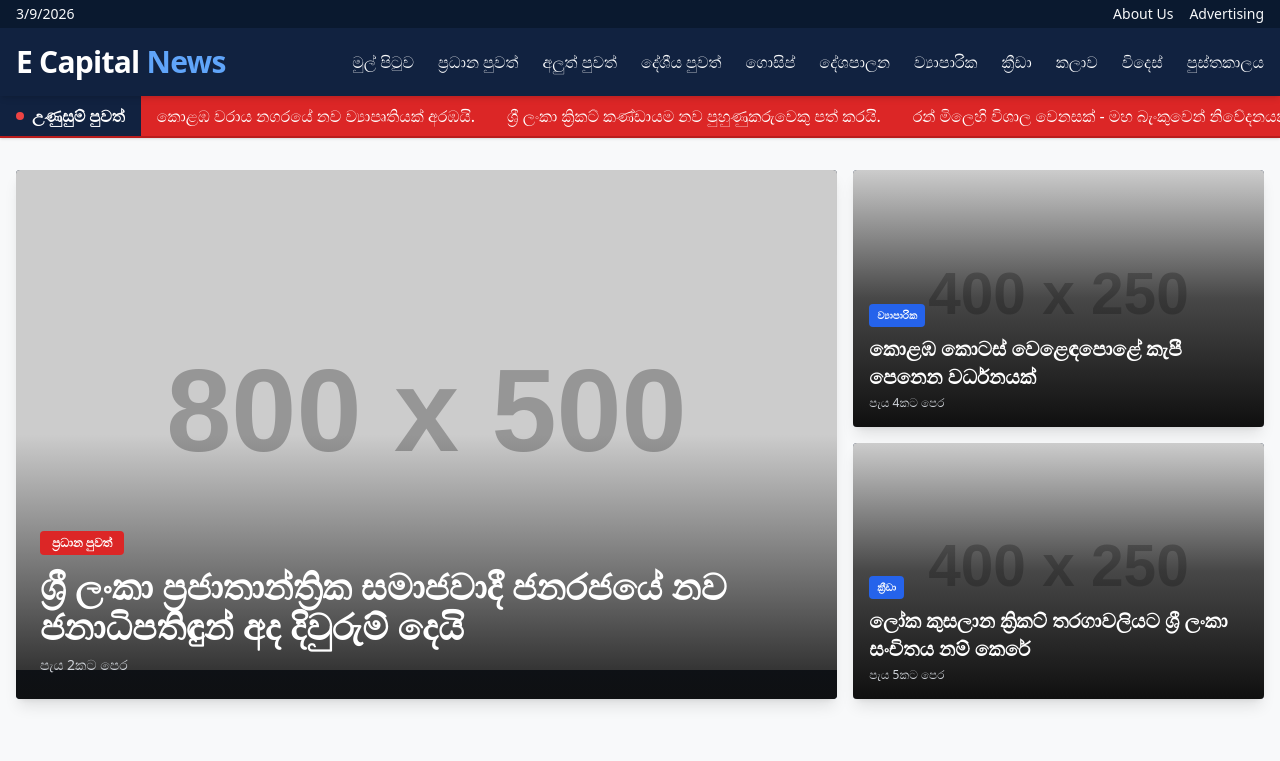
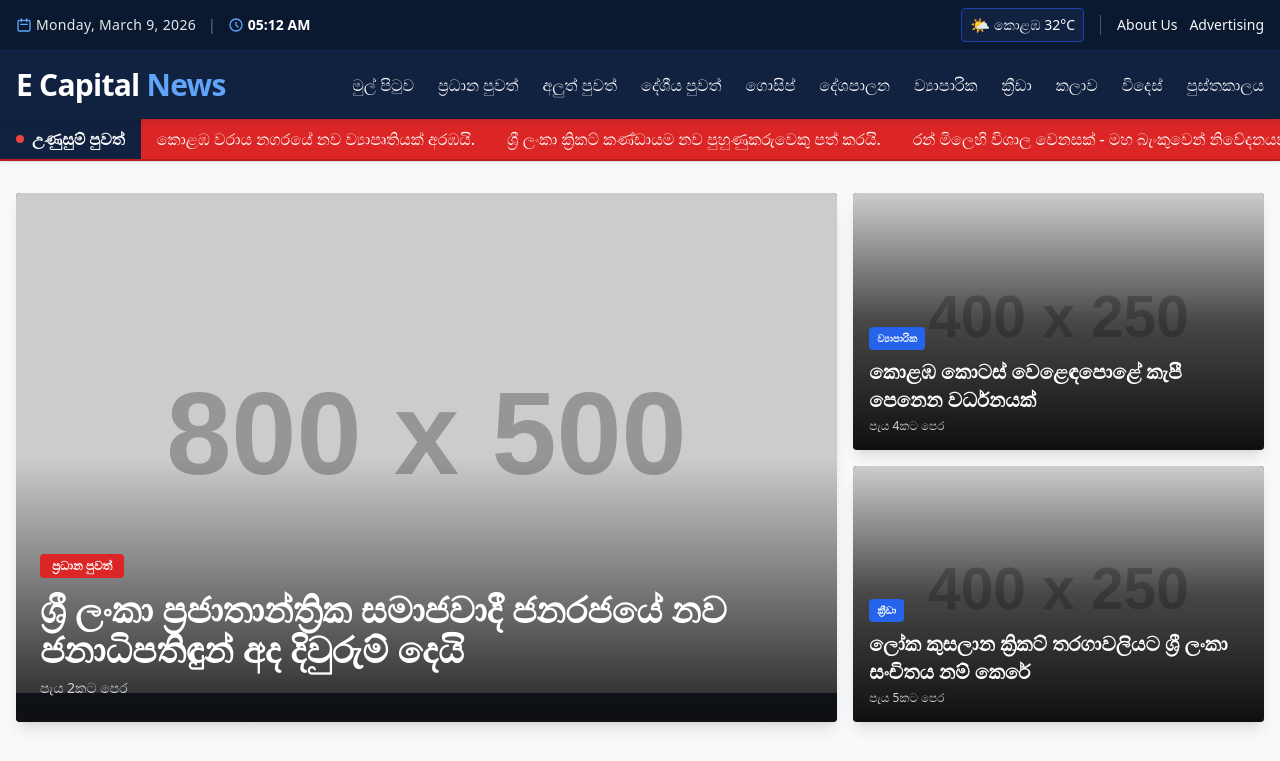
Before and after one commit to Sbasnayaka/ECN, a React (Vite) app: page / in a window 1280 px wide. Shown: the top 761 px of the page. Built offline with nearby package versions, Linux system fonts and the light colour scheme.

Commit message:
feat(ui): add dynamic Date and Weather widget to top navigation

```diff
--- a/src/components/Navigation.jsx
+++ b/src/components/Navigation.jsx
@@ -1,6 +1,26 @@
+import { useState, useEffect } from 'react';
 import { Link } from 'react-router-dom';
 
 const Navigation = () => {
+    // State for live clock
+    const [currentTime, setCurrentTime] = useState(new Date());
+
+    useEffect(() => {
+        const timer = setInterval(() => setCurrentTime(new Date()), 1000);
+        return () => clearInterval(timer);
+    }, []);
+
+    // Format date in a user-friendly Sinhala format
+    const formatSinhalaDate = (date) => {
+        const options = { weekday: 'long', year: 'numeric', month: 'long', day: 'numeric' };
+        return date.toLocaleDateString('si-LK', options);
+    };
+
+    // Format time (e.g., 10:30 AM)
+    const formatTime = (date) => {
+        return date.toLocaleTimeString('en-US', { hour: '2-digit', minute: '2-digit' });
+    };
+
     // Array of our 13 categories as defined in the plan
     const navLinks = [
         { name: 'මුල් පිටුව', path: '/' },
@@ -18,12 +38,35 @@ const Navigation = () => {
 
     return (
         <header className="bg-ecn-navy text-ecn-white sticky top-0 z-50 shadow-md">
-            {/* Top utility bar (Weather, Date, Socials would go here later) */}
-            <div className="bg-ecn-dark-blue px-4 py-1 text-xs sm:text-sm flex justify-between items-center">
-                <span>{new Date().toLocaleDateString('si-LK')}</span> {/* Shows current date */}
-                <div className="flex space-x-4">
-                    <Link to="/about" className="hover:text-gray-300 transition-colors">About Us</Link>
-                    <Link to="/advertising" className="hover:text-gray-300 transition-colors">Advertising</Link>
+            {/* Top utility bar (Weather, Date, Socials) */}
+            <div className="bg-ecn-dark-blue px-4 py-2 text-xs sm:text-sm flex flex-col sm:flex-row justify-between items-center gap-2 border-b border-blue-900/50">
+
+                {/* Left Side: Date & Time */}
+                <div className="flex items-center gap-3 text-gray-200">
+                    <span className="flex items-center gap-1 font-medium tracking-wide">
+                        <svg className="w-4 h-4 text-blue-400" fill="none" stroke="currentColor" viewBox="0 0 24 24"><path strokeLinecap="round" strokeLinejoin="round" strokeWidth="2" d="M8 7V3m8 4V3m-9 8h10M5 21h14a2 2 0 002-2V7a2 2 0 00-2-2H5a2 2 0 00-2 2v12a2 2 0 002 2z"></path></svg>
+                        {formatSinhalaDate(currentTime)}
+                    </span>
+                    <span className="hidden sm:inline text-gray-500">|</span>
+                    <span className="flex items-center gap-1 font-bold text-white">
+                        <svg className="w-4 h-4 text-blue-400" fill="none" stroke="currentColor" viewBox="0 0 24 24"><path strokeLinecap="round" strokeLinejoin="round" strokeWidth="2" d="M12 8v4l3 3m6-3a9 9 0 11-18 0 9 9 0 0118 0z"></path></svg>
+                        {formatTime(currentTime)}
+                    </span>
+                </div>
+
+                {/* Right Side: Weather & Links */}
+                <div className="flex items-center gap-4">
+                    {/* Mock Weather Widget */}
+                    <div className="flex items-center gap-1 bg-ecn-navy px-2 py-1 rounded text-white font-medium border border-blue-800">
+                        <span className="text-yellow-400 text-base">🌤️</span>
+                        <span>කොළඹ 32°C</span>
+                    </div>
+
+                    {/* Utility Links */}
+                    <div className="hidden sm:flex space-x-3 border-l border-gray-600 pl-4">
+                        <Link to="/about" className="hover:text-blue-300 transition-colors">About Us</Link>
+                        <Link to="/advertising" className="hover:text-blue-300 transition-colors">Advertising</Link>
+                    </div>
                 </div>
             </div>
 
```
